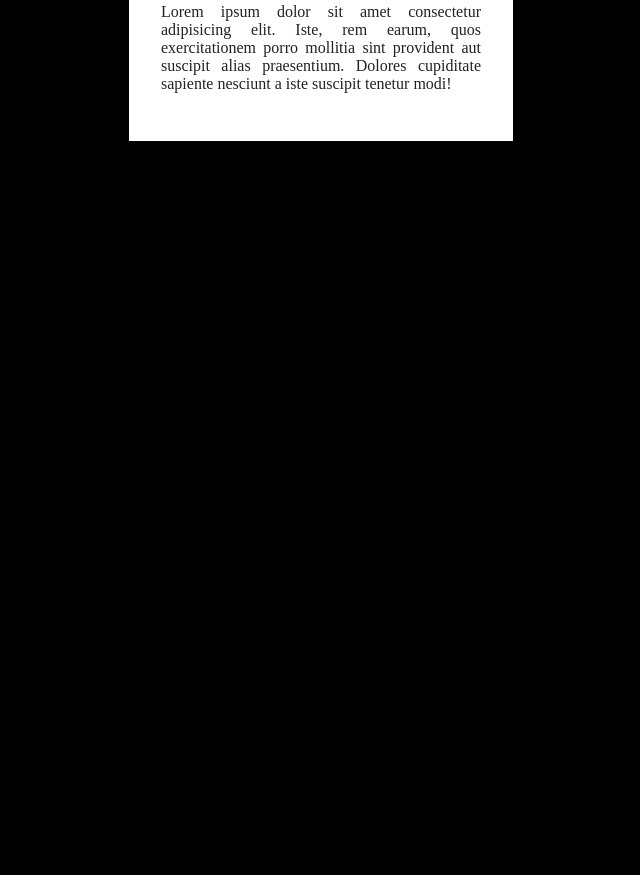
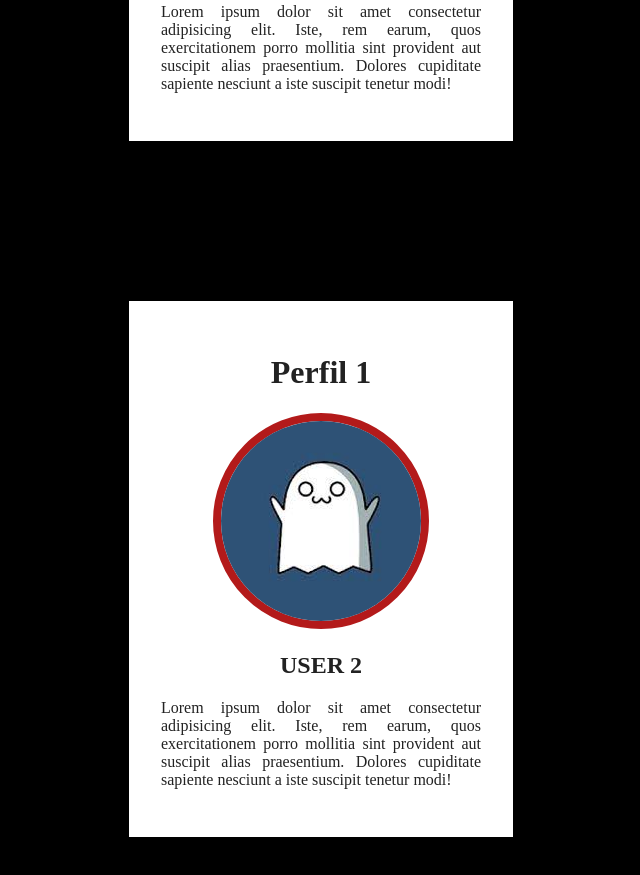
Before and after one commit to Chocorramo241/Primer_Repositorio, a plain HTML site: page index.html in a window 1280 px wide. Shown: the part 579-1454 px from the top of the page, without its empty margins (319-959 px from the left). Before the commit the page ends 880 px from the top, so only its background shows below. Drawn offline with Linux system fonts and the light colour scheme.

Commit message:
Se creo otro perfil con sus respectivos estilos

```diff
--- a/CSS/estilos.css
+++ b/CSS/estilos.css
@@ -21,3 +21,23 @@ body{
  .perfil p{
     text-align: justify;
  }
+
+
+.perfil1{
+   background-color: rgb(255, 255, 255);
+   width: 20rem;
+   padding: 2rem;
+   margin: 10rem auto;
+   text-align: center;
+
+
+}
+
+.perfil1 img{
+   border-radius: 100%;
+   border: 8px solid rgb(179, 26, 26);
+}
+
+.perfil1 p{
+   text-align: justify;
+}
--- a/index.html
+++ b/index.html
@@ -16,5 +16,13 @@
             Iste, rem earum, quos exercitationem porro mollitia sint provident aut suscipit alias praesentium.
             Dolores cupiditate sapiente nesciunt a iste suscipit tenetur modi! </p>
     </div>
+    <div class="perfil1">
+        <h1>Perfil 1</h1>
+        <img src="IMG/perfil2.jpg" >
+        <h2>USER 2</h2>
+        <p> Lorem ipsum dolor sit amet consectetur adipisicing elit.
+            Iste, rem earum, quos exercitationem porro mollitia sint provident aut suscipit alias praesentium.
+            Dolores cupiditate sapiente nesciunt a iste suscipit tenetur modi! </p>
+    </div>
 </body>
 </html>
```
Also changed, not shown: IMG/perfil2.jpg (added).
